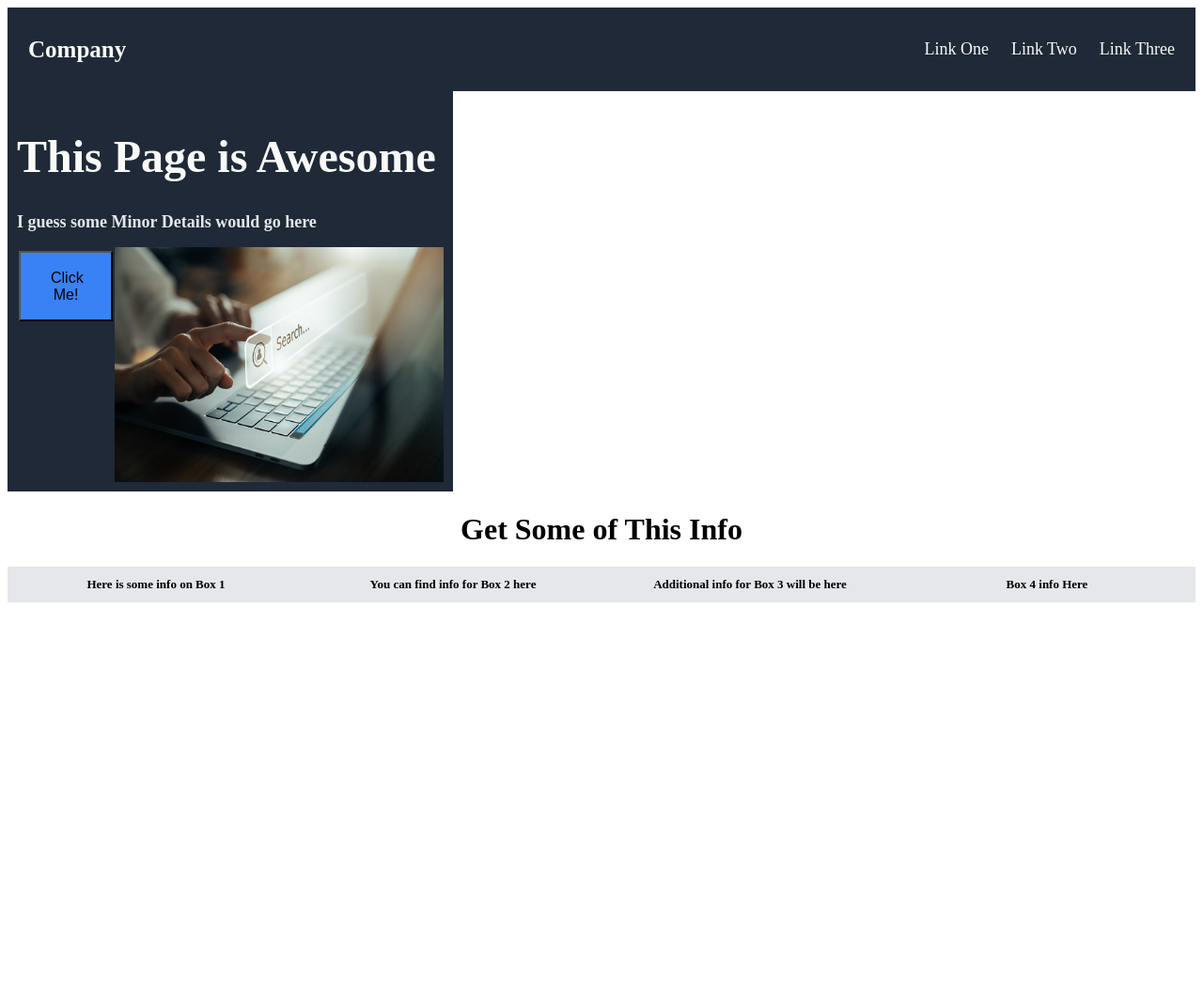
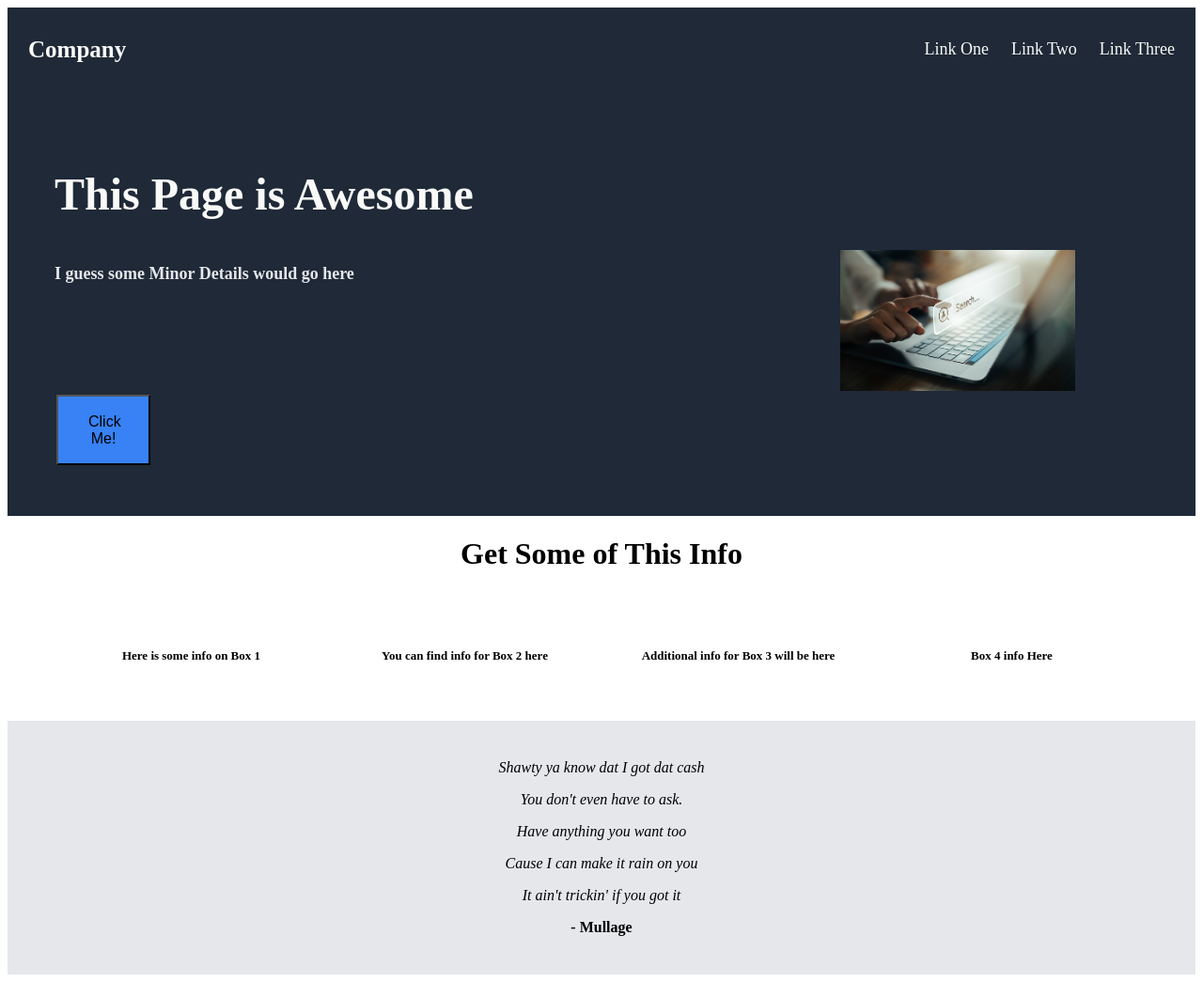
Before and after one commit to therightdwight/LANDED, a plain HTML site: page index.html in a window 1280 px wide. Shown: the whole page at 94% size. Before the commit the page ends 800 px from the top, so only its background shows below. Drawn offline with Linux system fonts and the light colour scheme.

Commit message:
added 3rd section & formatted

```diff
--- a/index.html
+++ b/index.html
@@ -28,5 +28,13 @@
         <h2 class="box_three">Additional info for Box 3 will be here</h2>
         <h2 class="box_four">Box 4 info Here</h2>
     </div>
+    <div class="quote_text">
+        <p><em>Shawty ya know dat I got dat cash</em></p>
+        <p><em>You don't even have to ask.</em></p>
+        <p><em>Have anything you want too</em></p>
+        <p><em>Cause I can make it rain on you</em></p>
+        <p><em>It ain't trickin' if you got it</em></p>
+        <p><strong>- Mullage</strong></p>
+    </div>
 </body>
 </html>
--- a/stylez.css
+++ b/stylez.css
@@ -26,16 +26,20 @@
     float: right;
 }
 .header_one{
-    display:inline-block;
+    display:grid;
     text-align: left;
     background-color: #1f2937;
-    padding: 10px;
+    padding: 50px;
 }
 .upper_text {
+    grid-column-start: 1;
+    grid-row-start: 1;
     font-size: 48px;
     color: #f9faf8;
 }
 .header_sub {
+    grid-column-start: 1;
+    grid-row-start: 2;
     font-size: 18px;
     color: #e5e7eb;
 }
@@ -48,6 +52,8 @@
     text-decoration: none;
     font-size: 16px;
     margin: 4px 2px;
+    grid-column-start: 1;
+    grid-row-start: 3;
     cursor: pointer;
 }
 .button:hover {
@@ -55,8 +61,10 @@
     color: black;
 }
 img {
-    height: 250px;
-    width: 350px;
+    grid-column-start: 3;
+    grid-row-start: 2;
+    height: 150px;
+    width: 250px;
     margin: auto;
     float: right;
 }
@@ -66,8 +74,8 @@ img {
 .section_two {
     display: grid;
     grid-template-columns: 1fr 1fr 1fr 1fr;
-    background-color: #e5e7eb;
     text-align: center;
+    padding: 50px;
 }
 .box_one {
     font-size: small;
@@ -81,3 +89,8 @@ img {
 .box_four {
     font-size: small;
 }
+.quote_text {
+    background-color: #e5e7eb;
+    text-align: center;
+    padding: 25px;
+}
```
